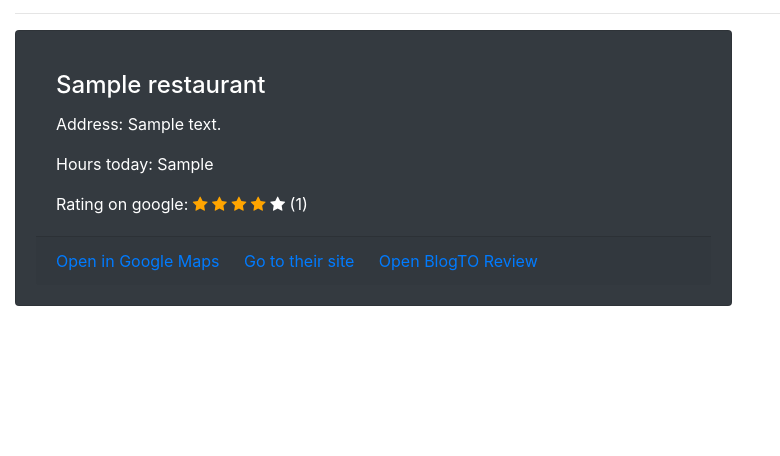
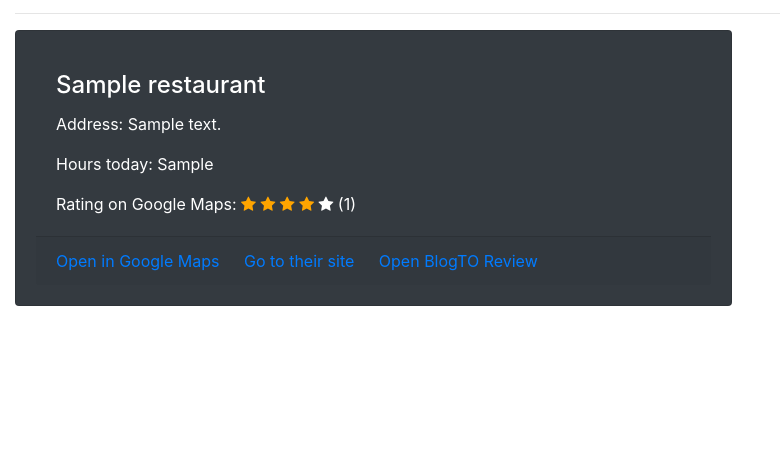
Before and after one commit to prajjwolmondal/food-server, a Flask app: template app/templates/search/results.html in a window 1280 px wide. Shown: the part 139-595 px from the top of the page, without its empty margins (0-780 px from the left). Run offline with Flask 2, Linux system fonts and the light colour scheme; the template is opened without the code that fills it: most values are stand-ins (such as "Sample title", 1, 10 or a date in 2020); some libraries are stand-ins or nearby versions.

Commit message:
fixed spelling typo

```diff
--- a/app/templates/search/results.html
+++ b/app/templates/search/results.html
@@ -30,7 +30,7 @@
                             {% endif %}
                         </p>
                         <p class="card-text">
-                            Rating on google:
+                            Rating on Google Maps:
                             {% for i in range(restaurant.rating) %}
                                 <span class="fa fa-star checked"></span>
                             {% endfor %}
```
